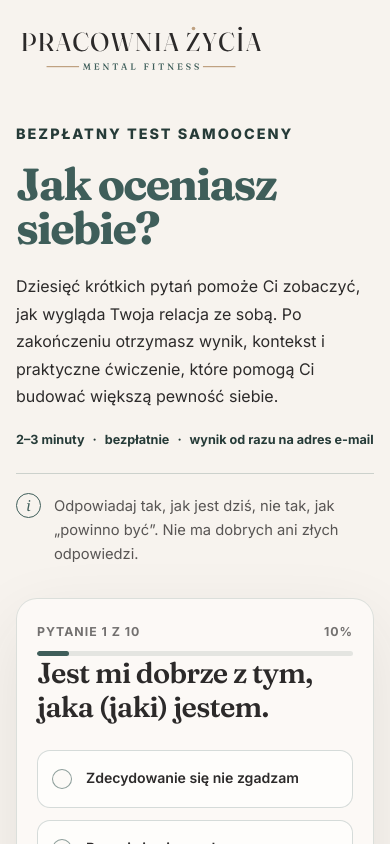
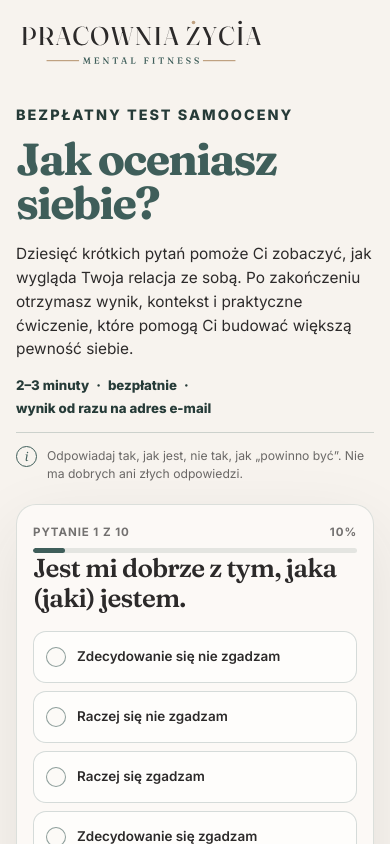
Before and after one commit to EwaC999/pz-test-samooceny, a Next.js app: page / in a window 390 px wide. Shown: the top 844 px of the page. Built offline with nearby package versions, Linux system fonts and the light colour scheme.

Commit message:
feat: improve mobile test flow

```diff
--- a/src/components/self-assessment/SelfAssessment.module.css
+++ b/src/components/self-assessment/SelfAssessment.module.css
@@ -89,8 +89,8 @@
   gap: 8px 11px;
   margin: 26px 0 0;
   color: var(--green-deep);
-  font-size: 0.86rem;
-  font-weight: 650;
+  font-size: 0.9rem;
+  font-weight: 720;
   line-height: 1.5;
 }
 
@@ -120,9 +120,9 @@
 
 .guidance p {
   margin: 1px 0 0;
-  color: rgba(44, 42, 42, 0.79);
-  font-size: 0.92rem;
-  line-height: 1.65;
+  color: rgba(44, 42, 42, 0.69);
+  font-size: 0.84rem;
+  line-height: 1.55;
 }
 
 .testColumn {
@@ -605,7 +605,7 @@
   }
 
   .header {
-    padding-top: 22px;
+    padding-top: 16px;
   }
 
   .header img {
@@ -613,11 +613,15 @@
   }
 
   .main {
-    padding-top: 28px;
+    padding-top: 15px;
   }
 
   .hero {
-    gap: 31px;
+    gap: 21px;
+  }
+
+  .eyebrow {
+    margin-bottom: 12px;
   }
 
   .intro h1 {
@@ -625,41 +629,67 @@
   }
 
   .lead {
-    margin-top: 23px;
-    font-size: 1rem;
+    margin-top: 17px;
+    font-size: 0.96rem;
+    line-height: 1.55;
   }
 
   .meta {
-    gap: 5px 8px;
-    margin-top: 20px;
-    font-size: 0.79rem;
+    gap: 4px 7px;
+    margin-top: 15px;
+    font-size: 0.83rem;
+    line-height: 1.4;
   }
 
   .guidance {
-    margin-top: 23px;
-    padding-top: 19px;
+    gap: 10px;
+    margin-top: 15px;
+    padding-top: 13px;
+  }
+
+  .guidanceMark {
+    flex-basis: 21px;
+    width: 21px;
+    height: 21px;
+    font-size: 0.76rem;
+  }
+
+  .guidance p {
+    font-size: 0.76rem;
+    line-height: 1.45;
   }
 
   .card {
     min-height: 0;
-    padding: 25px 20px;
-    border-radius: 21px;
+    padding: 20px 16px;
+    border-radius: 20px;
+  }
+
+  .progressHeader {
+    margin-bottom: 9px;
+    font-size: 0.72rem;
   }
 
   .question {
     min-height: 0;
-    margin: 29px 0 25px;
-    font-size: 1.8rem;
+    margin: 20px 0 18px;
+    font-size: 1.62rem;
+    line-height: 1.16;
+  }
+
+  .answers {
+    gap: 8px;
   }
 
   .answer {
-    min-height: 58px;
-    padding: 14px;
-    font-size: 0.88rem;
+    min-height: 52px;
+    gap: 11px;
+    padding: 11px 12px;
+    font-size: 0.84rem;
   }
 
   .cardFooter {
-    margin-top: 22px;
+    margin-top: 16px;
   }
 
   .autoAdvance {
--- a/src/components/self-assessment/SelfAssessment.tsx
+++ b/src/components/self-assessment/SelfAssessment.tsx
@@ -157,7 +157,7 @@ export function SelfAssessment() {
 
   useEffect(() => {
     if (hydrated && stage === "questions") {
-      questionRef.current?.focus();
+      questionRef.current?.focus({ preventScroll: true });
     }
   }, [currentIndex, hydrated, stage]);
 
@@ -265,8 +265,8 @@ export function SelfAssessment() {
                 i
               </span>
               <p>
-                Odpowiadaj tak, jak jest dziś, nie tak, jak „powinno być”. Nie
-                ma dobrych ani złych odpowiedzi.
+                Odpowiadaj tak, jak jest, nie tak, jak „powinno być”. Nie ma
+                dobrych ani złych odpowiedzi.
               </p>
             </div>
           </div>
```
Also changed, not shown: 1 other file (tests, documents, lock files or other folders).
